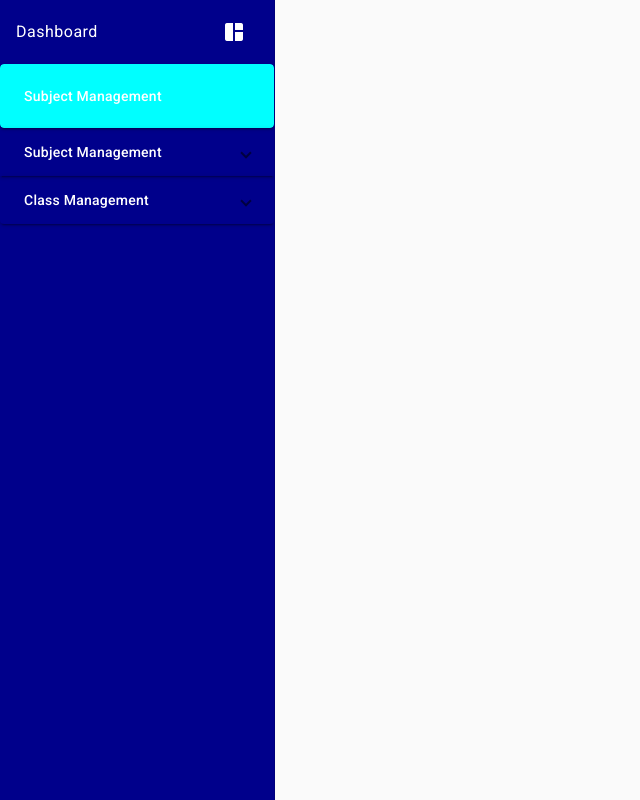
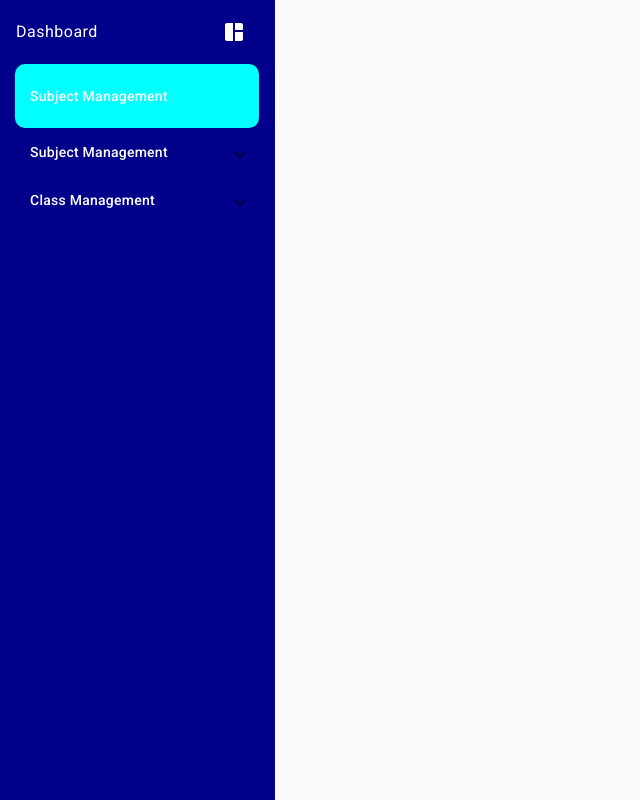
Before and after one commit to codingPentagon/ZoneEd, an Angular app in the folder frontend/: page / in a window 1280 px wide. Shown: the whole page, without its empty margins (0-640 px from the left). Built offline with nearby package versions, Linux system fonts and the light colour scheme.

Commit message:
css for margins

```diff
--- a/frontend/src/app/shared/nav/nav.component.css
+++ b/frontend/src/app/shared/nav/nav.component.css
@@ -15,17 +15,19 @@ a{
   color: white;
 }
 
-mat-expansion-panel{
-  margin: 0;
-}
-
 .mat-expanded>mat-expansion-panel-header{
   pointer-events: none;
   /*padding: 0;*/
+  background-color: cyan;
+  color: white;
 }
 
 .no-expand /deep/ .mat-expansion-panel-content{
   display: none;
+}
+
+mat-expansion-panel /deep/ .mat-expansion-panel-body{
+  padding: 0 0 0 15px;
 }
 
 mat-expansion-panel{
@@ -33,7 +35,19 @@ mat-expansion-panel{
   color: white;
 }
 
-.mat-expanded>mat-expansion-panel-header{
-  background-color: cyan;
-  color: white;
+mat-expansion-panel:not(.sub-nav){
+  margin: 0 15px;
 }
+
+.sub-nav{
+  margin: 5px 0;
+}
+
+mat-expansion-panel-header{
+  padding: 0 15px;
+  border-radius: 10px;
+}
+
+.mat-expansion-panel{
+  box-shadow: none;
+}
--- a/frontend/src/app/shared/nav/nav.component.html
+++ b/frontend/src/app/shared/nav/nav.component.html
@@ -21,17 +21,18 @@
         </mat-expansion-panel-header>
 
           <mat-accordion>
-            <mat-expansion-panel hideToggle class="no-expand" expanded>
+            <mat-expansion-panel hideToggle class="no-expand sub-nav" expanded>
               <mat-expansion-panel-header >
                 Subject Management
               </mat-expansion-panel-header>
             </mat-expansion-panel>
-            <mat-expansion-panel hideToggle class="no-expand">
+            <mat-expansion-panel hideToggle class="no-expand sub-nav">
               <mat-expansion-panel-header>
                 Subject Management
               </mat-expansion-panel-header>
             </mat-expansion-panel>
           </mat-accordion>
+
       </mat-expansion-panel>
       <mat-expansion-panel>
         <mat-expansion-panel-header>
```
